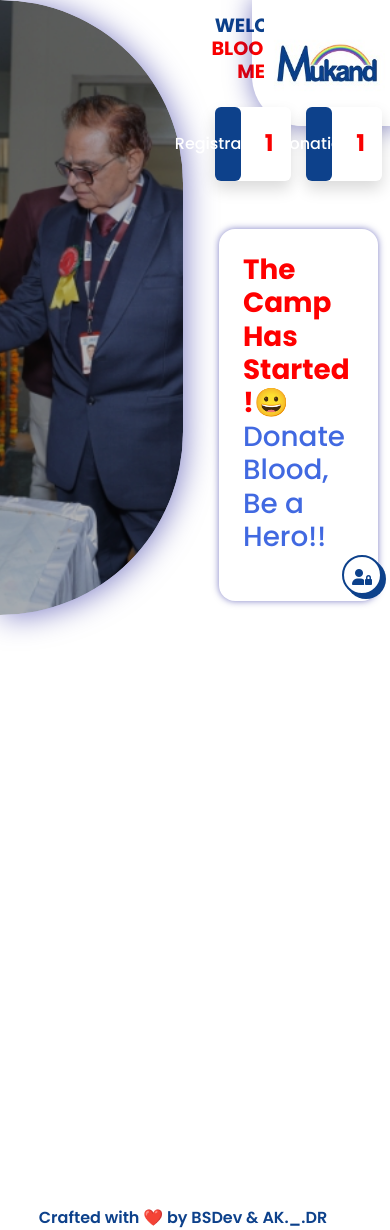
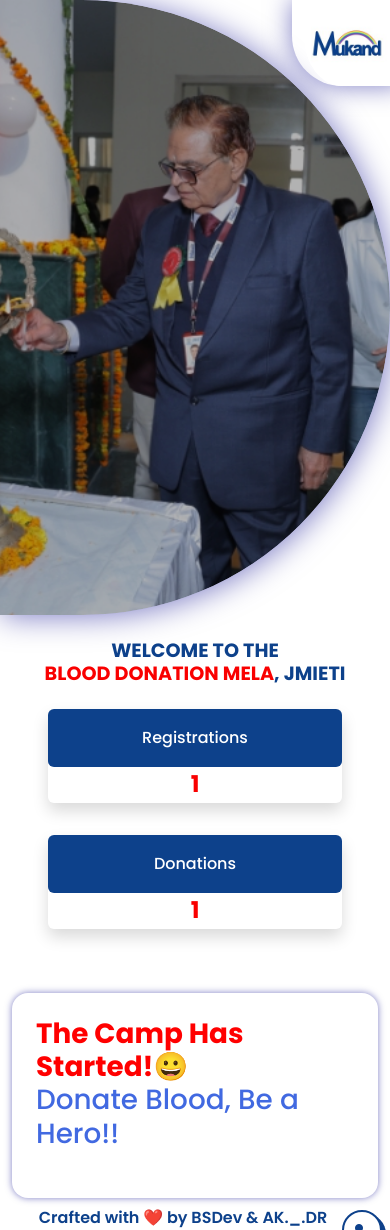
Before and after one commit to Doc-rearview/Blood_Donation_camp, a Flask app: page / in a window 390 px wide. Run offline with Flask 3, Linux system fonts and the light colour scheme; data comes from the database, SQL or seed files in the repository; some web fonts are replaced.

Commit message:
Responsive

```diff
--- a/static/style.css
+++ b/static/style.css
@@ -11,7 +11,7 @@ body {
 .logo {
   border-radius: 0 0 0 50px;
   box-shadow: rgba(0, 0, 139, 0.5) 0px 0 26px 0px;
-  max-width: 100%; /* Ensure logo is responsive */
+  width: 150px !important; /* Ensure logo is responsive */
   height: auto; /* Maintain aspect ratio */
 }
 
@@ -84,6 +84,7 @@ h3 {
   height: 100%;
   font-weight: bold !important;
   color: #ed3237 !important;
+  justify-content: center !important;
 }
 
 .timeCard {
@@ -207,4 +208,8 @@ a {
   .carousel-item img {
     height: 50vh; /* Reduce image height for mobile */
   }
+  .logo{
+    width: 110px !important;
+    z-index: 11;
+  }
 }
--- a/templates/index.html
+++ b/templates/index.html
@@ -14,8 +14,8 @@
 </head>
 <body>
     <div class="row position-relative">
-        <img src="{{ url_for('static', filename='logo.jpg') }}" class="position-absolute top-0 end-0 logo" alt="Logo" style="width: 150px; height: auto;">
-        <div class="col-6">
+        <img src="{{ url_for('static', filename='logo.jpg') }}" class="position-absolute top-0 end-0 logo" alt="Logo" >
+        <div class="col-12 col-md-6">
             <div id="carouselExample" class="carousel slide" data-bs-ride="carousel">
                 <div class="carousel-inner">
                     <div class="carousel-item active" data-bs-interval="2000">
@@ -45,40 +45,40 @@
                 </div>
             </div>
         </div>
-        <div class="col-6 my-auto">
+        <div class="col-12 col-md-6 my-md-auto my-4">
             <h2 class="title">Welcome to the <br> <danger style="color: rgb(249, 0, 0);">Blood Donation Mela</danger>, JMIETI</h2>
-            <div class="d-flex justify-content-center mt-4">
-                <div class="col-5">
+            <div class="d-flex justify-content-center mt-4 flex-column flex-md-row px-5 px-md-0">
+                <div class="col-12 col-md-5 mb-3">
                     <div class="card shadow border-0">
                         <div class="row">
-                            <div class="col-6">
-                                <a class="btn h-100 py-4 padding-3px">Registrations</a>
+                            <div class="col-12 col-md-6">
+                                <a class="btn h-100 py-3 py-md-4">Registrations</a>
                             </div>
-                            <div class="col-6">
+                            <div class="col-12 col-md-6">
                                 <h3><span style="color: rgb(249, 0, 0)" id="registration-count">{{ registration_count }}</span></h3>
                             </div>
                         </div>
                     </div>
                 </div>
-                <div class="col-1"></div>
-                <div class="col-5">
+                <div class="col-12 col-md-1 mb-3"></div>
+                <div class="col-12 col-md-5 mb-3">
                     <div class="card shadow border-0">
                         <div class="row">
-                            <div class="col-6">
-                                <a class="btn h-100 py-4">Donations</a>
+                            <div class="col-12 col-md-6">
+                                <a class="btn h-100 py-3 py-md-4">Donations</a>
                             </div>
-                            <div class="col-6">
+                            <div class="col-12 col-md-6">
                                 <h3><span style="color: rgb(249, 0, 0)" id="donation-count">{{ donation_count }}</span></h3>
                             </div>
                         </div>
                     </div>
                 </div>
             </div>
-            <div class="row mt-5 px-4">
+            <div class="row mt-5 px-4 mb-5 mb-md-0">
                 <div class="card border-0 p-4 rounded-4" style="box-shadow: rgba(0, 0, 139, 0.5) 0 0 7px 0px" id="timer">
                     <h2 class="timerTitle mb-4">Upcoming <span style="color: rgb(249, 0, 0)">Blood Donation Camp!</span> 🚑❤️</h2>
                     <div class="row">
-                        <div class="col-3">
+                        <div class="col-12 col-md-3 mb-3">
                             <div class="card timeCard">
                                 <div class="card-body d-flex flex-column align-items-center justify-content-between">
                                     <div class="circle">
@@ -88,7 +88,7 @@
                                 </div>
                             </div>
                         </div>
-                        <div class="col-3">
+                        <div class="col-12 col-md-3 mb-3">
                             <div class="card timeCard">
                                 <div class="card-body d-flex flex-column align-items-center justify-content-between">
                                     <div class="circle">
@@ -98,7 +98,7 @@
                                 </div>
                             </div>
                         </div>
-                        <div class="col-3">
+                        <div class="col-12 col-md-3 mb-3">
                             <div class="card timeCard">
                                 <div class="card-body d-flex flex-column align-items-center justify-content-between">
                                     <div class="circle">
@@ -108,7 +108,7 @@
                                 </div>
                             </div>
                         </div>
-                        <div class="col-3">
+                        <div class="col-12 col-md-3 mb-3">
                             <div class="card timeCard">
                                 <div class="card-body d-flex flex-column align-items-center justify-content-between">
                                     <div class="circle">
```
